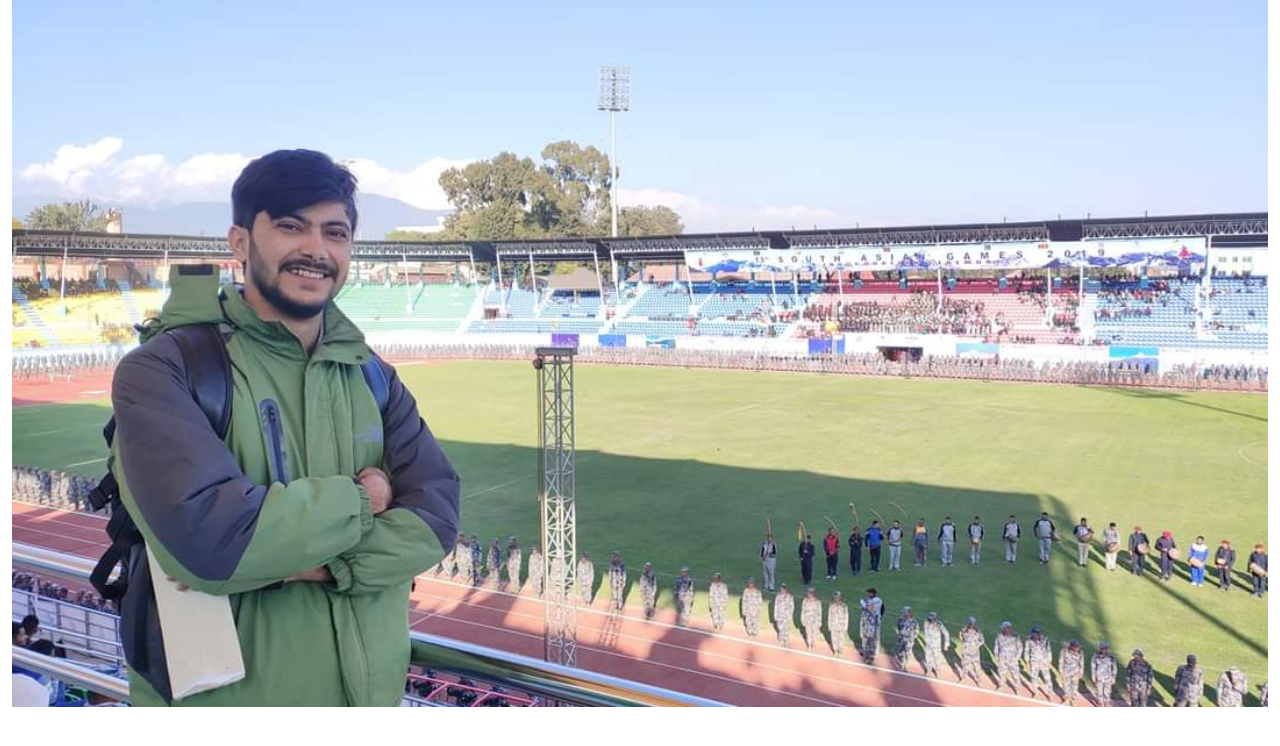
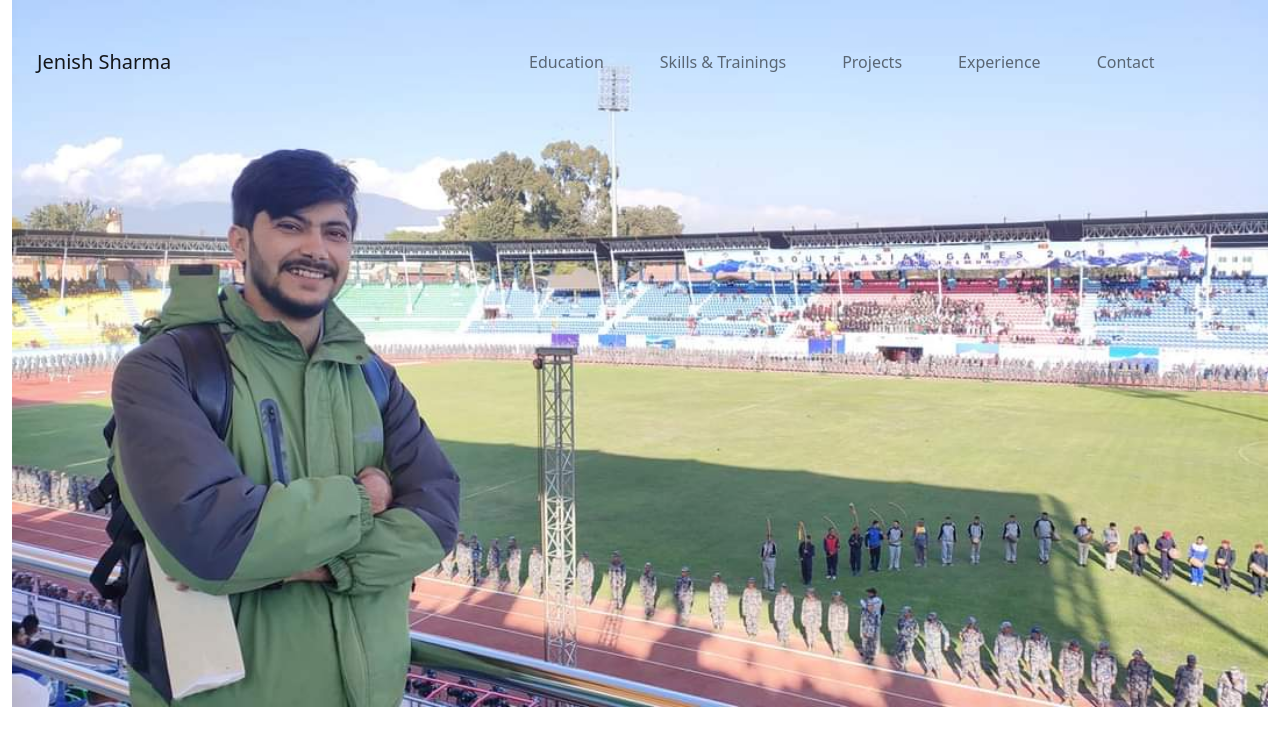
Before and after one commit to jenish90s/jenish90s.github.io, a plain HTML site: page index.html in a window 1280 px wide. Drawn offline with nearby package versions, Linux system fonts and the light colour scheme.

Commit message:
updated portfolio

```diff
--- a/css/mystyle.css
+++ b/css/mystyle.css
@@ -1,11 +1,35 @@
-body{
-    margin: 0 auto;
-    padding: 0px;
+
+.image-wrapper{
+    width:100%;
+    height:100%;
+    position:relative;
 }
-.image-wrapper{
+.image-wrapper img{
     width:100%;
     height:100%
 }
-.image-wrapper img{
-    width:100%
+.nav-wrapper{
+    position: absolute;
+    width: 100%;
+    left:2%;
+    top:2%;
 }
+.nav-wrapper ul{
+    width: 100%;
+}
+
+.nav-wrapper ul li .active{
+    margin-right: 500px;
+}
+
+.nav-wrapper ul li{
+    list-style-type: none;
+    float:left;
+    padding:20px;
+}
+.nav-wrapper ul li .nav-item{
+    float:right;
+}
+.justify-content-end{
+    margin-right: 10%;
+}
--- a/index.html
+++ b/index.html
@@ -13,6 +13,33 @@
         <div class="col-lg-12">
             <div class="image-wrapper m-auto">
                 <img src="images/jenish.jpg" alt="Jenish Sharma">
+                <nav class="navbar navbar-expand-lg navbar-light  nav-wrapper">
+                    <a class="navbar-brand mr-5" href="#">Jenish Sharma</a>
+                    <!-- <button class="navbar-toggler" type="button" data-toggle="collapse" data-target="#navbarSupportedContent" aria-controls="navbarSupportedContent" aria-expanded="false" aria-label="Toggle navigation">
+                      <span class="navbar-toggler-icon"></span>
+                    </button> -->
+
+                    <div class="collapse navbar-collapse " id="navbarSupportedContent">
+                      <ul class="navbar-nav mr-auto justify-content-end">
+                        <li class="nav-item">
+                          <a class="nav-link" href="#">Education</a>
+                        </li>
+                        <li class="nav-item">
+                          <a class="nav-link" href="#">Skills & Trainings</a>
+                        </li>
+                        <li class="nav-item">
+                          <a class="nav-link" href="#">Projects</a>
+                        </li>
+                        <li class="nav-item">
+                          <a class="nav-link" href="#">Experience</a>
+                        </li>
+                        <li class="nav-item mr-5">
+                          <a class="nav-link" href="#">Contact</a>
+                        </li>
+
+                      </ul>
+                    </div>
+                  </nav>
             </div>
         </div>
     </div>
```
